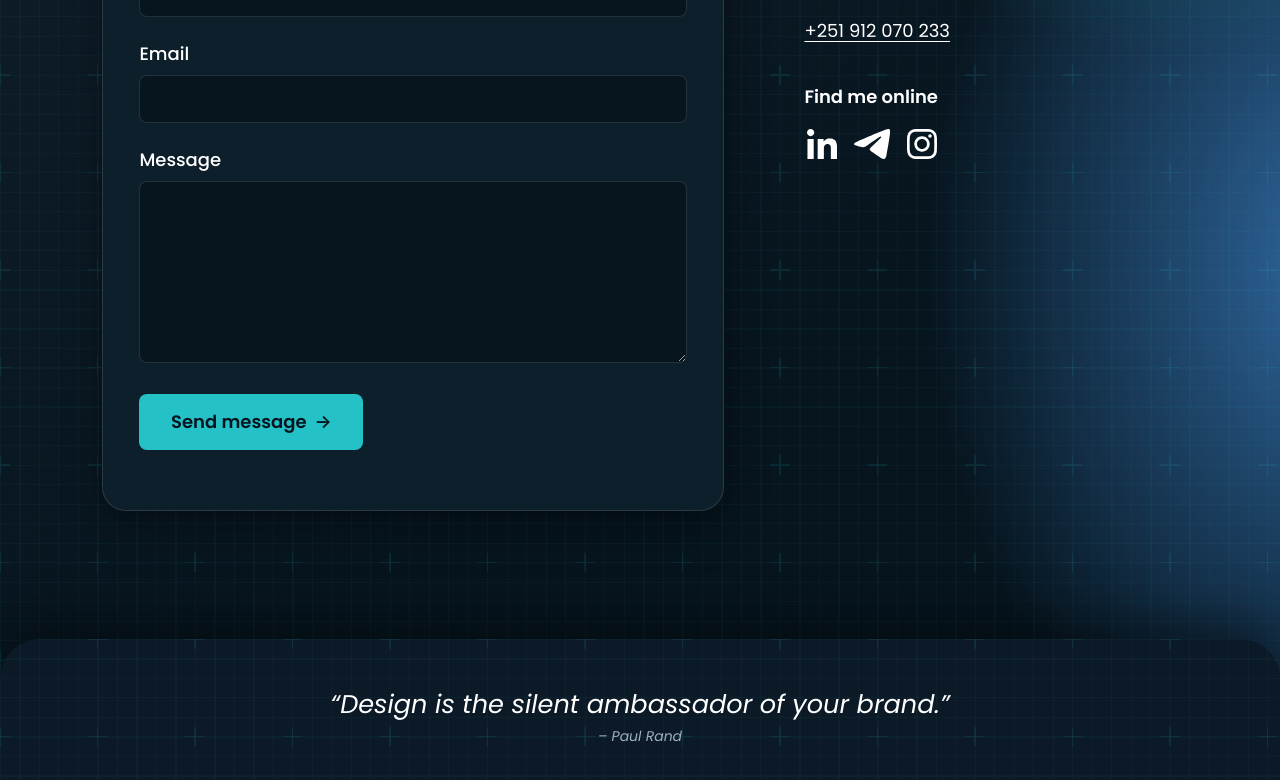
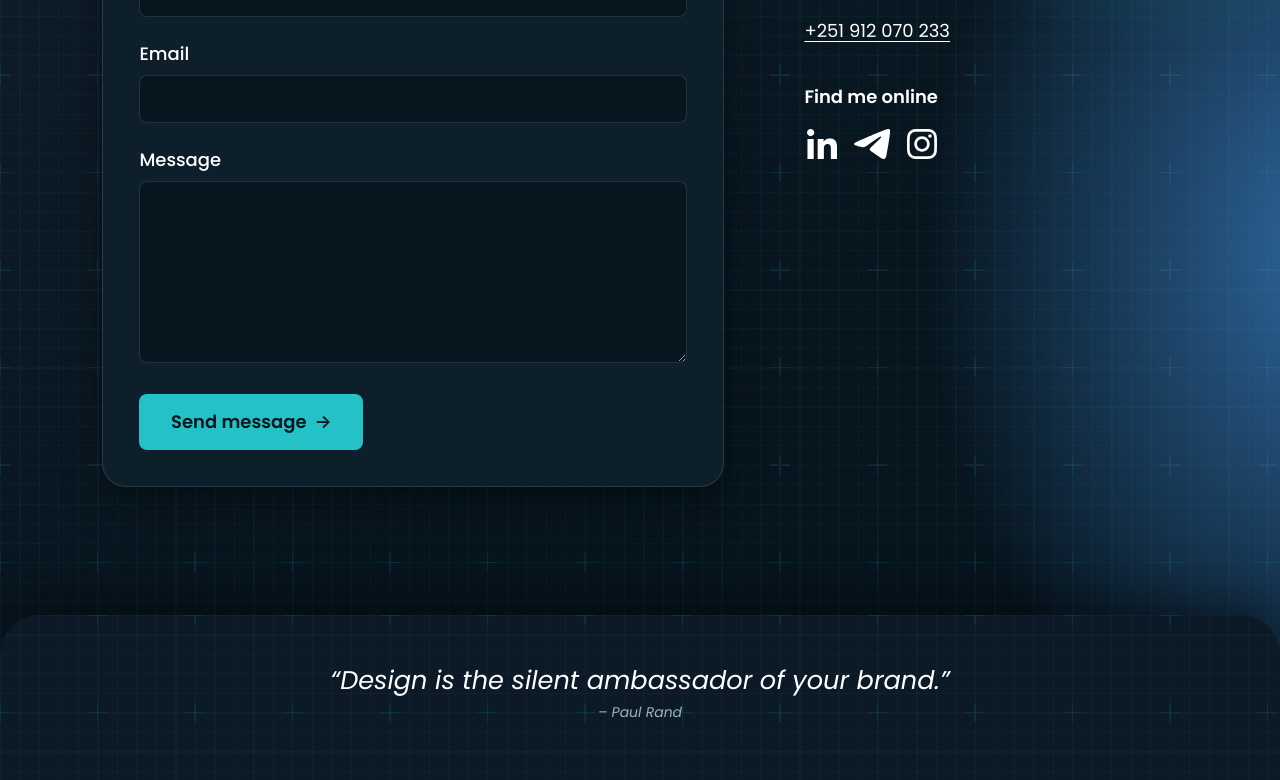
Before and after one commit to SamuelAlehegn/nattyfy-portfolio, a React (Vite) app: page /contact in a window 1280 px wide. Shown: the part 510-1290 px from the top of the page. Built offline with nearby package versions, Linux system fonts and the light colour scheme; no server answers.

Commit message:
refactor(contact): skip helper paragraph when sending from the site

```diff
--- a/src/pages/ContactPage.tsx
+++ b/src/pages/ContactPage.tsx
@@ -296,11 +296,11 @@ export function ContactPage() {
               </>
             )}
           </button>
-          <p className="text-small text-muted">
-            {sendsFromSite
-              ? ''
-              : 'Your email app will open with the message addressed to me.'}
-          </p>
+          {!sendsFromSite ? (
+            <p className="text-small text-muted">
+              Your email app will open with the message addressed to me.
+            </p>
+          ) : null}
         </form>
 
         <aside aria-labelledby="contact-direct" className="lg:pt-2">
```
